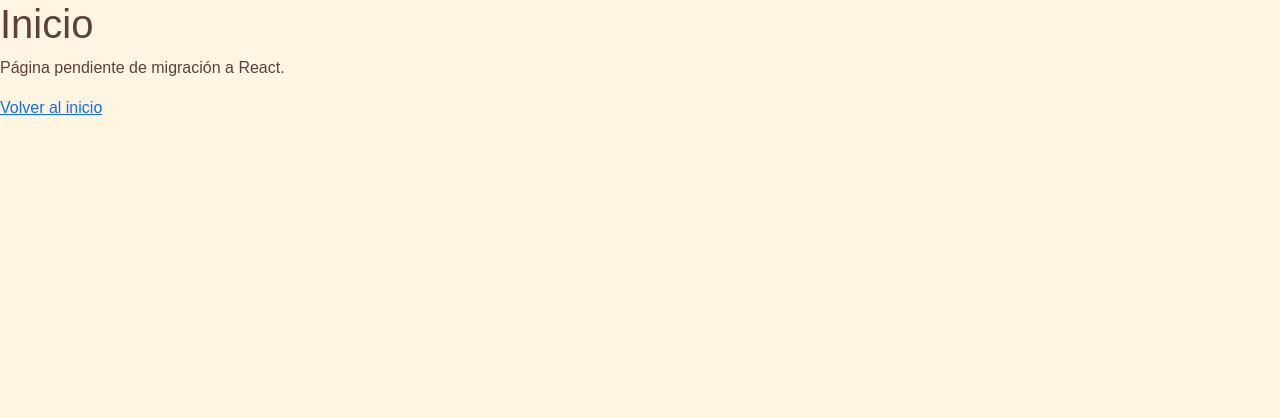
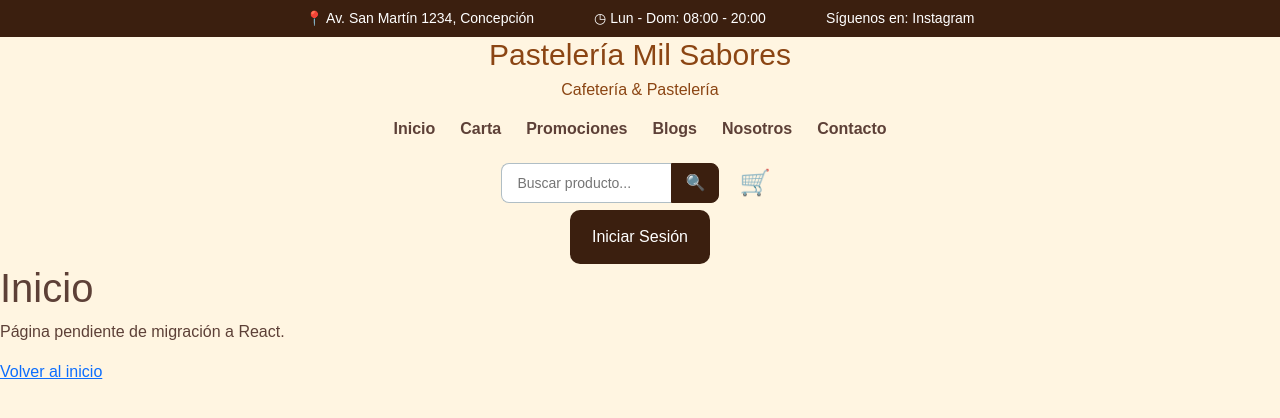
Before and after one commit to Juanestebann/PasteleriaReact, a React (Vite) app: page / in a window 1280 px wide. Shown: the top 418 px of the page. Built offline with nearby package versions, Linux system fonts and the light colour scheme.

Commit message:
J04: implementar estructura visual del encabezado

```diff
--- /dev/null
+++ b/src/componentes/organismos/Encabezado.jsx
@@ -0,0 +1,72 @@
+
+import { Link } from 'react-router'
+
+function Encabezado() {
+    return (
+        <>
+            {/* BARRA SUPERIOR */}
+            <section id="barra-superior">
+                <p>📍 Av. San Martín 1234, Concepción</p>
+                <p>◷ Lun - Dom: 08:00 - 20:00</p>
+                <p>Síguenos en: Instagram</p>
+            </section>
+
+            {/* ENCABEZADO */}
+            <header>
+                {/* MARCA */}
+                <section id="marca">
+                    <h1>Pastelería Mil Sabores</h1>
+                    <p>Cafetería & Pastelería</p>
+                </section>
+
+                {/* NAVEGACIÓN */}
+                <nav id="menu" aria-label="Navegación principal">
+                    <Link to="/">Inicio</Link>
+                    <Link to="/productos">Carta</Link>
+                    <Link to="/#promocion">Promociones</Link>
+                    <Link to="/blogs">Blogs</Link>
+                    <Link to="/nosotros">Nosotros</Link>
+                    <Link to="/contacto">Contacto</Link>
+                </nav>
+                {/* ACCIONES DEL ENCABEZADO */}
+                <section id="acciones-header">
+
+                    {/* BUSCADOR */}
+                    <section id="buscador">
+                        <input
+                            type="search"
+                            id="buscar-producto"
+                            placeholder="Buscar producto..."
+                            aria-label="Buscar producto"
+                        />
+
+                        <button type="button" aria-label="Buscar">
+                            🔍
+                        </button>
+                    </section>
+
+                    {/* CARRITO */}
+                    <Link
+                        className="boton-icono"
+                        to="/carrito"
+                        aria-label="Ver carrito"
+                    >
+                        🛒
+                    </Link>
+
+                </section>
+                {/* ESTADO DE SESIÓN */}
+                <section id="sesion-header">
+                    <Link
+                        className="boton-IniciarSesion"
+                        to="/login"
+                    >
+                        Iniciar Sesión
+                    </Link>
+                </section>
+            </header>
+        </>
+    )
+}
+
+export default Encabezado
--- a/src/componentes/plantillas/LayoutTienda.jsx
+++ b/src/componentes/plantillas/LayoutTienda.jsx
@@ -4,12 +4,17 @@
 // pie de página de la pastelería.
 
 import { Outlet } from 'react-router'
+import Encabezado from '../organismos/Encabezado'
 
 function LayoutTienda() {
     return (
-        <div>
-            <Outlet />
-        </div>
+        <>
+            <Encabezado />
+
+            <main>
+                <Outlet />
+            </main>
+        </>
     )
 }
 
```
